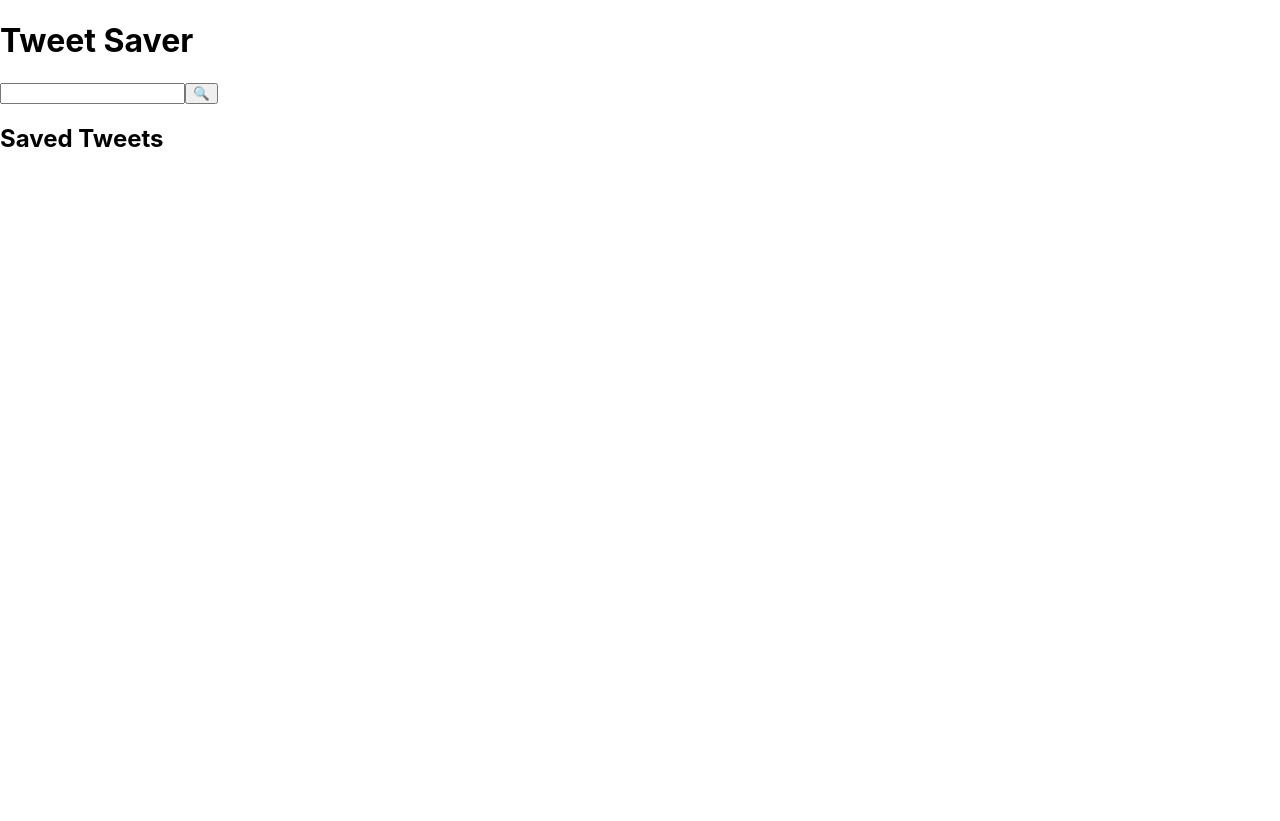
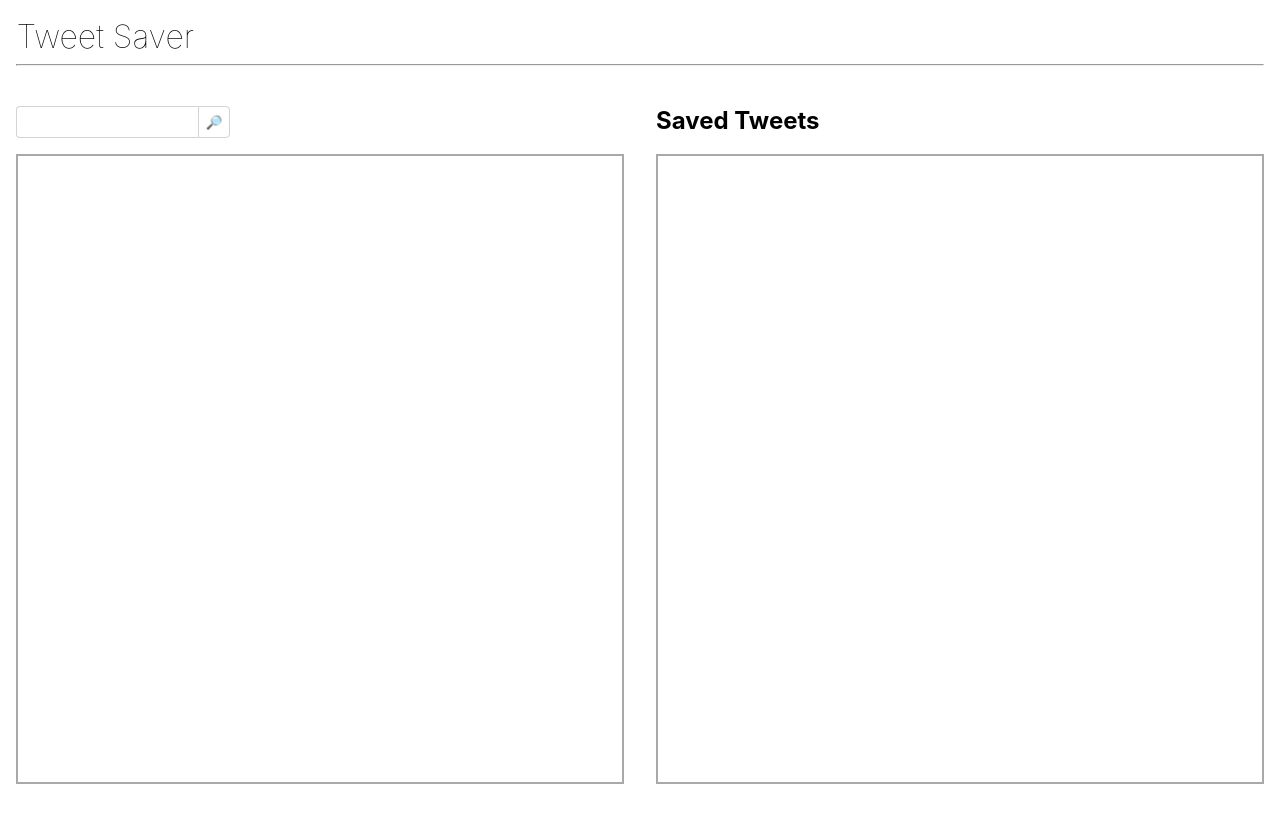
Before and after one commit to humancatfood/twitter-search-dnd, a React (Create React App) app: page / in a window 1280 px wide. After the commit the page ends 800 px from the top, so only its background shows below. Built offline with nearby package versions, Linux system fonts and the light colour scheme.

Commit message:
some more refactoring

```diff
--- a/package.json
+++ b/package.json
@@ -2,6 +2,7 @@
   "name": "twitter-search-dnd",
   "version": "0.1.0",
   "private": true,
+  "license": "MIT",
   "dependencies": {
     "@testing-library/jest-dom": "^5.11.4",
     "@testing-library/react": "^11.1.0",
@@ -43,6 +44,7 @@
     ]
   },
   "devDependencies": {
+    "@types/styled-components": "^5.1.7",
     "netlify-cli": "^3.8.4"
   }
 }
--- a/src/App.css
+++ /dev/null
@@ -1,5 +0,0 @@
-html, body, #root {
-  margin: 0;
-  padding: 0;
-  height: 100%;
-}
--- /dev/null
+++ b/src/App.layout.tsx
@@ -0,0 +1,43 @@
+import styled from 'styled-components'
+
+
+export const Layout = styled.div({
+  display: 'flex',
+  flexDirection: 'column',
+  height: '100%',
+  maxHeight: '100%',
+  overflow: 'hidden',
+  boxSizing: 'border-box',
+})
+
+
+export const Header = styled.header({
+  padding: '1rem',
+})
+
+export const Columns = styled.div({
+  display: 'flex',
+  flex: '1 0',
+  overflow: 'hidden',
+})
+
+export const Column = styled.div({
+  flex: '1 1',
+  display: 'flex',
+  flexDirection: 'column',
+  padding: '1rem',
+})
+
+export const ColumnHeader = styled.div({
+  height: '3rem',
+})
+
+export const ColumnBody = styled.div({
+  flex: '1 0',
+  border: '2px solid darkgrey',
+  overflow: 'auto',
+})
+
+export const ColumnTitle = styled.h2({
+  margin: 0,
+})
--- a/src/App.tsx
+++ b/src/App.tsx
@@ -1,27 +1,18 @@
-import React, {useEffect, useState} from 'react';
-import './App.css';
-
-import useSavedItems from './utils/storage'
-
-import Tweet from './components/Tweet'
+import {useEffect, useState} from 'react';
 
 import {ITweet} from './types'
+import * as Layout from './App.layout'
+import Title from './components/Title'
+import TweetList from './components/TweetList'
+import SearchForm from './components/SearchForm'
+
+import useStoredItems from './utils/storage'
+import {fetchTweets} from './data'
 
 
 
-async function fetchTweets(searchTerm: string): Promise<Array<ITweet>> {
-  try {
-    const response = await fetch(`/.netlify/functions/search?q=${searchTerm}`)
-    const {statuses} = await response.json()
-    return statuses
-  } catch (err) {
-    console.error('error fetching tweets:', err)
-    return []
-  }
-}
 
-
-const useSavedTweets = () => useSavedItems<ITweet>({
+const useSavedTweets = () => useStoredItems<ITweet>({
   storageKey: 'saved-tweets',
   compareFn: (a, b) => String(a.id) === String(b.id),
 })
@@ -42,64 +33,39 @@ function App() {
   }, [searchTerm])
 
 
-  function onSubmit (e: React.FormEvent<HTMLFormElement>) : void {
-    e.preventDefault()
-    const form = e.currentTarget as HTMLElement
-    const input = form.querySelector('[name="searchterm"]') as HTMLInputElement
-    setSearchTerm(input.value)
-  }
+  return (
+    <Layout.Layout>
+      <Layout.Header>
+        <Title>Tweet Saver</Title>
+      </Layout.Header>
 
+      <Layout.Columns>
+        <Layout.Column>
+          <Layout.ColumnHeader>
+            <SearchForm onSubmit={setSearchTerm} />
+          </Layout.ColumnHeader>
+          <Layout.ColumnBody>
+            <TweetList
+              tweets={tweets}
+              onSaveTweet={saveTweet}
+            />
+          </Layout.ColumnBody>
+        </Layout.Column>
 
-  return (
-    <div className="App">
-      <header>
-        <h1>Tweet Saver</h1>
-      </header>
+        <Layout.Column>
+          <Layout.ColumnHeader>
+            <Layout.ColumnTitle>Saved Tweets</Layout.ColumnTitle>
+          </Layout.ColumnHeader>
+          <Layout.ColumnBody>
+            <TweetList
+              tweets={savedTweets}
+              onDeleteTweet={deleteTweet}
+              />
+          </Layout.ColumnBody>
+        </Layout.Column>
+      </Layout.Columns>
 
-      <div>
-        <form action="#" onSubmit={onSubmit}>
-          <input type="text" name="searchterm" />
-          <button type="submit">🔍</button>
-        </form>
-        <ul>
-          {
-            tweets.map(tweet => (
-              <li key={tweet.id}>
-                <Tweet
-                  name={tweet.user.name}
-                  handle={tweet.user.screen_name}
-                  avatar={tweet.user.profile_image_url_https}
-                  date={tweet.created_at}
-                  body={tweet.text}
-                  onSave={() => saveTweet(tweet)}
-                />
-              </li>
-            ))
-          }
-        </ul>
-      </div>
-
-      <div>
-        <h2>Saved Tweets</h2>
-        <ul>
-          {
-            savedTweets.map(tweet => (
-              <li key={tweet.id}>
-                <Tweet
-                  name={tweet.user.name}
-                  handle={tweet.user.screen_name}
-                  avatar={tweet.user.profile_image_url_https}
-                  date={tweet.created_at}
-                  body={tweet.text}
-                  onDelete={() => deleteTweet(tweet)}
-                />
-              </li>
-            ))
-          }
-        </ul>
-      </div>
-
-    </div>
+    </Layout.Layout>
   );
 }
 
--- /dev/null
+++ b/src/components/SearchForm.tsx
@@ -0,0 +1,50 @@
+import styled from 'styled-components'
+
+
+export type SearchFormProps = {
+  onSubmit: (searchTerm: string) => void
+}
+
+const shared = {
+  border: '1px solid lightgray',
+  background: 'transparent',
+}
+
+const Form = styled.form({
+  display: 'flex',
+  height: '2rem',
+})
+
+const Input = styled.input({
+  ...shared,
+  borderRight: 'none',
+  borderTopLeftRadius: '4px',
+  borderBottomLeftRadius: '4px',
+})
+
+const Button = styled.button({
+  ...shared,
+  width: '2rem',
+  borderTopRightRadius: '4px',
+  borderBottomRightRadius: '4px',
+})
+
+
+function SearchForm({onSubmit: onSubmitProp}: SearchFormProps) {
+
+  function onSubmit (e: React.FormEvent<HTMLFormElement>) : void {
+    e.preventDefault()
+    const form = e.currentTarget as HTMLElement
+    const input = form.querySelector('[name="searchterm"]') as HTMLInputElement
+    onSubmitProp(input.value)
+  }
+
+  return (
+    <Form action="#" onSubmit={onSubmit}>
+      <Input type="text" name="searchterm" />
+      <Button type="submit">🔎</Button>
+    </Form>
+  );
+}
+
+export default SearchForm;
--- /dev/null
+++ b/src/components/Title.tsx
@@ -0,0 +1,22 @@
+import {PropsWithChildren} from 'react';
+import styled from 'styled-components'
+
+
+const H1 = styled.h1({
+  margin: 0,
+  padding: 0.5,
+  fontSize: '2rem',
+  fontWeight: 'lighter',
+})
+
+
+function Title({children}: PropsWithChildren<any>) {
+  return (
+    <>
+      <H1>{children}</H1>
+      <hr />
+    </>
+  );
+}
+
+export default Title;
--- a/src/components/Tweet.tsx
+++ b/src/components/Tweet.tsx
@@ -1,3 +1,6 @@
+import styled from 'styled-components'
+
+
 interface TweetProps {
   name: string
   handle: string
@@ -8,21 +11,64 @@ interface TweetProps {
   onDelete?: () => void
 }
 
+const Wrapper = styled.article({
+  display: 'grid',
+  gridTemplateAreas: `
+    "avatar head"
+    "avatar body"
+  `,
+  gridTemplateColumns: 'auto 1fr',
+  gridGap: '0.5rem 1rem',
+})
+
+const Avatar = styled.div({
+  gridArea: 'avatar',
+})
+
+const Head = styled.div({
+  gridArea: 'head',
+})
+
+const Body = styled.div({
+  gridArea: 'body',
+})
+
+const Img = styled.img({
+  borderRadius: 4
+})
+
+const Button = styled.button({
+  background: 'transparent',
+  border: 'none',
+  cursor: 'pointer',
+})
+
+
 function Tweet(props: TweetProps) {
   const {avatar, name, handle, date, body, onSave, onDelete} = props
   return (
-    <div>
-      <img src={avatar} alt={name} />
-      <div>{name} / {handle}</div>
-      <small>{date}</small>
-      <div>{body}</div>
-      {onSave && (
-        <button onClick={onSave}>Save Tweet</button>
-      )}
-      {onDelete && (
-        <button onClick={onDelete}>Delete Tweet</button>
-      )}
-    </div>
+    <Wrapper>
+      <Avatar>
+        <Img src={avatar} alt={name} />
+      </Avatar>
+      <Head>
+        <b>{name}</b>
+        &middot;
+        <i>{handle}</i>
+        &middot;
+        {date}
+      </Head>
+      <Body>
+        {body}
+        &nbsp;
+        {onSave && (
+          <Button onClick={onSave} title="Save Tweet">✔︎</Button>
+        )}
+        {onDelete && (
+          <Button onClick={onDelete} title="Delete Tweet">✘</Button>
+        )}
+      </Body>
+    </Wrapper>
   )
 }
 
--- /dev/null
+++ b/src/components/TweetList.tsx
@@ -0,0 +1,48 @@
+import styled from 'styled-components'
+
+import {ITweet} from '../types'
+import Tweet from './Tweet'
+
+
+type TweetListProps = {
+  tweets: Array<ITweet>,
+  onSaveTweet?: (tweet: ITweet) => void
+  onDeleteTweet?: (tweet: ITweet) => void
+}
+
+const List = styled.ul({
+  listStyle: 'none',
+  margin: 0,
+  padding: 0,
+})
+
+const ListItem = styled.li({
+  padding: '0.5rem',
+  marginBottom: '0.5rem',
+  borderBottom: '1px solid lightgrey',
+})
+
+function TweetList({tweets, onSaveTweet, onDeleteTweet}: TweetListProps) {
+
+  return (
+    <List>
+      {
+        tweets.map(tweet => (
+          <ListItem key={tweet.id}>
+            <Tweet
+              name={tweet.user.name}
+              handle={tweet.user.screen_name}
+              avatar={tweet.user.profile_image_url_https}
+              date={tweet.created_at}
+              body={tweet.text}
+              onSave={onSaveTweet && (() => onSaveTweet(tweet))}
+              onDelete={onDeleteTweet && (() => onDeleteTweet(tweet))}
+            />
+          </ListItem>
+        ))
+      }
+    </List>
+  );
+}
+
+export default TweetList;
--- /dev/null
+++ b/src/data.tsx
@@ -0,0 +1,105 @@
+import {useEffect, useState} from 'react';
+
+import useSavedItems from './utils/storage'
+
+import Tweet from './components/Tweet'
+
+import {ITweet} from './types'
+
+
+
+export async function fetchTweets(searchTerm: string): Promise<Array<ITweet>> {
+  try {
+    const response = await fetch(`/.netlify/functions/search?q=${searchTerm}`)
+    const {statuses} = await response.json()
+    return statuses
+  } catch (err) {
+    console.error('error fetching tweets:', err)
+    return []
+  }
+}
+
+
+const useSavedTweets = () => useSavedItems<ITweet>({
+  storageKey: 'saved-tweets',
+  compareFn: (a, b) => String(a.id) === String(b.id),
+})
+
+
+function App() {
+
+  const [searchTerm, setSearchTerm] = useState('')
+  const [tweets, setTweets] = useState<Array<ITweet>>([])
+
+  const [savedTweets, saveTweet, deleteTweet] = useSavedTweets()
+
+  useEffect(() => {
+    if (searchTerm) {
+      fetchTweets(searchTerm)
+        .then(setTweets)
+    }
+  }, [searchTerm])
+
+
+  function onSubmit (e: React.FormEvent<HTMLFormElement>) : void {
+    e.preventDefault()
+    const form = e.currentTarget as HTMLElement
+    const input = form.querySelector('[name="searchterm"]') as HTMLInputElement
+    setSearchTerm(input.value)
+  }
+
+
+  return (
+    <div className="App">
+      <header>
+        <h1>Tweet Saver</h1>
+      </header>
+
+      <div>
+        <form action="#" onSubmit={onSubmit}>
+          <input type="text" name="searchterm" />
+          <button type="submit">🔍</button>
+        </form>
+        <ul>
+          {
+            tweets.map(tweet => (
+              <li key={tweet.id}>
+                <Tweet
+                  name={tweet.user.name}
+                  handle={tweet.user.screen_name}
+                  avatar={tweet.user.profile_image_url_https}
+                  date={tweet.created_at}
+                  body={tweet.text}
+                  onSave={() => saveTweet(tweet)}
+                />
+              </li>
+            ))
+          }
+        </ul>
+      </div>
+
+      <div>
+        <h2>Saved Tweets</h2>
+        <ul>
+          {
+            savedTweets.map(tweet => (
+              <li key={tweet.id}>
+                <Tweet
+                  name={tweet.user.name}
+                  handle={tweet.user.screen_name}
+                  avatar={tweet.user.profile_image_url_https}
+                  date={tweet.created_at}
+                  body={tweet.text}
+                  onDelete={() => deleteTweet(tweet)}
+                />
+              </li>
+            ))
+          }
+        </ul>
+      </div>
+
+    </div>
+  );
+}
+
+export default App;
--- a/src/index.css
+++ b/src/index.css
@@ -4,8 +4,10 @@ html, body, #root {
   height: 100%;
 }
 
+@import url('https://fonts.googleapis.com/css2?family=Comic+Neue:ital,wght@0,300;0,400;0,700;1,300;1,700&display=swap');
+
 body {
-  font-family: -apple-system, BlinkMacSystemFont, 'Segoe UI', 'Roboto', 'Oxygen',
+  font-family: "Comic Neue", -apple-system, BlinkMacSystemFont, 'Segoe UI', 'Roboto', 'Oxygen',
     'Ubuntu', 'Cantarell', 'Fira Sans', 'Droid Sans', 'Helvetica Neue',
     sans-serif;
   -webkit-font-smoothing: antialiased;
--- a/src/utils/storage.tsx
+++ b/src/utils/storage.tsx
@@ -29,7 +29,7 @@ function useStoredItems<T>({storageKey, compareFn}: options<T>): result<T> {
   }, [storageKey])
 
 
-  const saveItem = (item: T) => setItems(prev => {
+  const addItem = (item: T) => setItems(prev => {
     const exists = prev.find(entry => compareFn(entry, item))
 
     if (exists) {
@@ -53,7 +53,7 @@ function useStoredItems<T>({storageKey, compareFn}: options<T>): result<T> {
 
   return [
     items,
-    saveItem,
+    addItem,
     removeItem,
   ]
 
```
Also changed, not shown: 2 other files (tests, documents, lock files or other folders).
